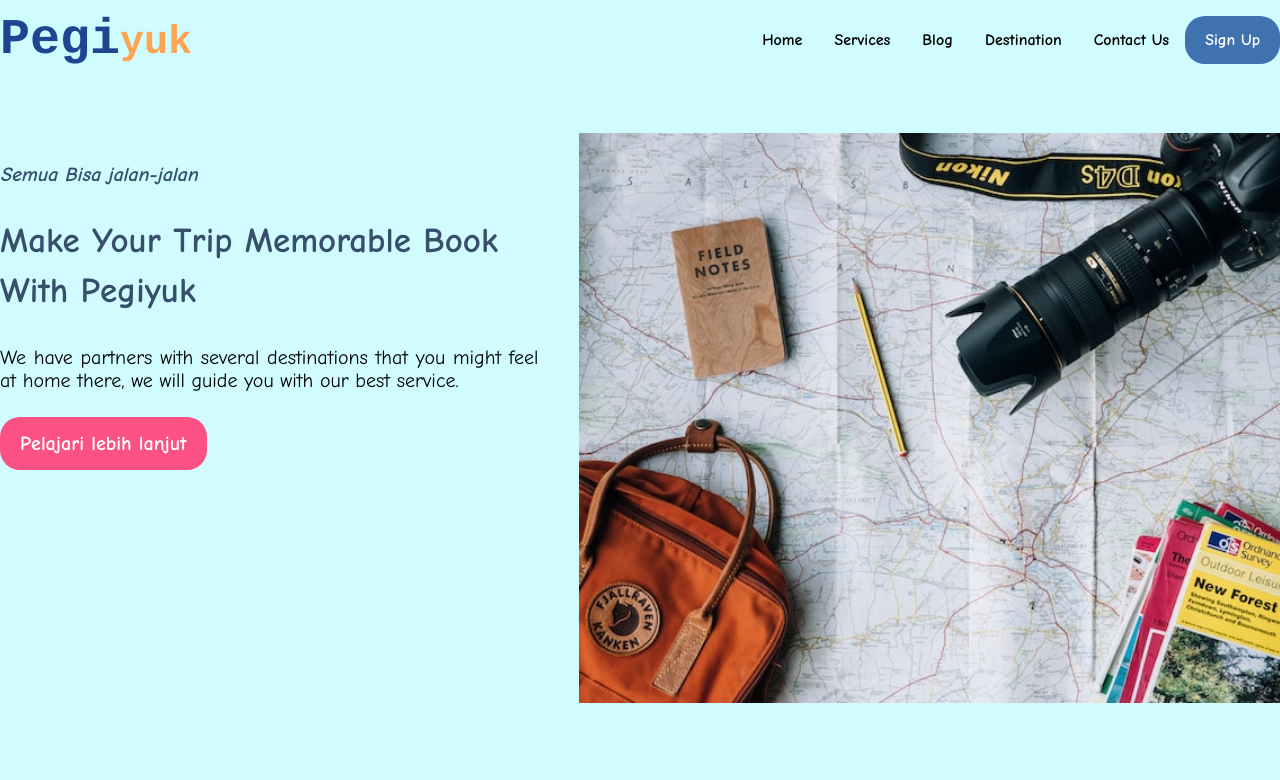
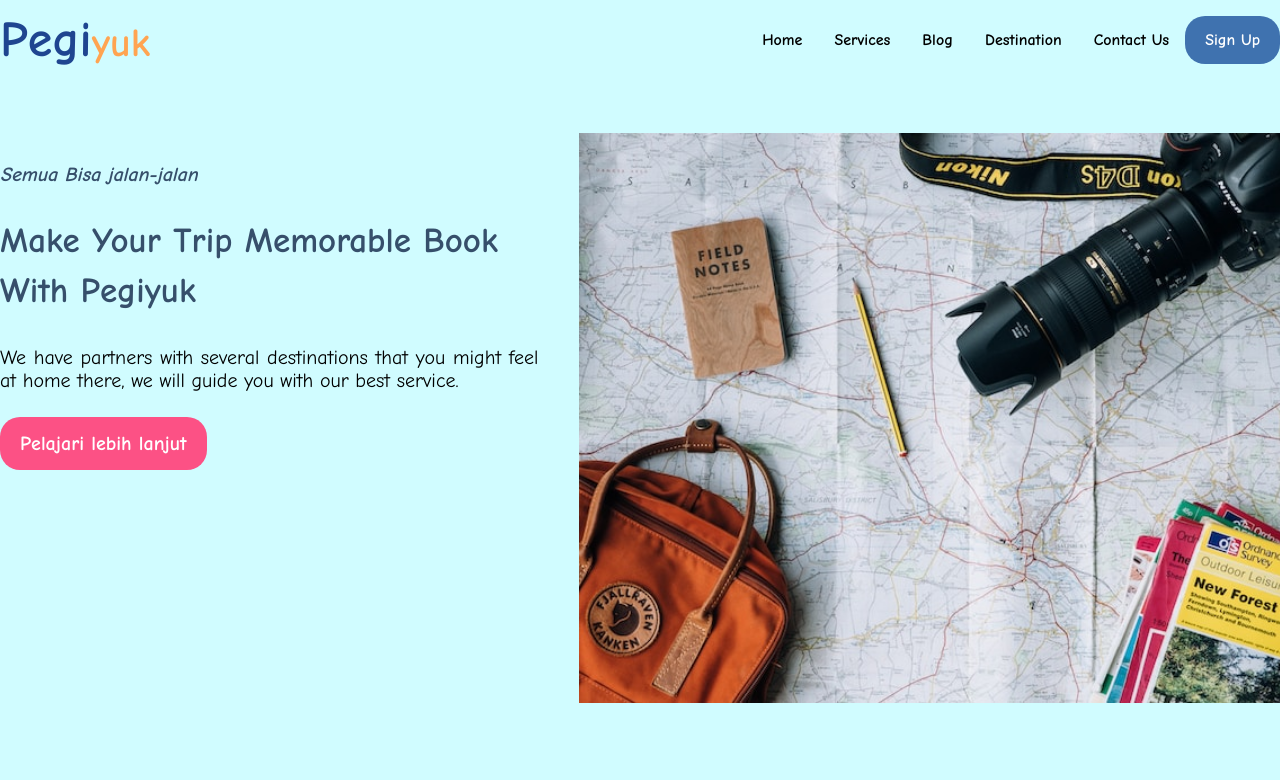
Before and after one commit to ryanrizki10/rakamin-HW-week2, a plain HTML site: page index.html in a window 1280 px wide. Shown: the top 780 px of the page. Drawn offline with Linux system fonts and the light colour scheme.

Commit message:
change font-family logo

```diff
--- a/style.css
+++ b/style.css
@@ -39,7 +39,7 @@ body {
   font-weight: 800;
   float: left;
   margin-left: 0px;
-  font-family: Courier;
+  font-family: "comic sans ms";
   color: var(--main-color);
 }
 
```
